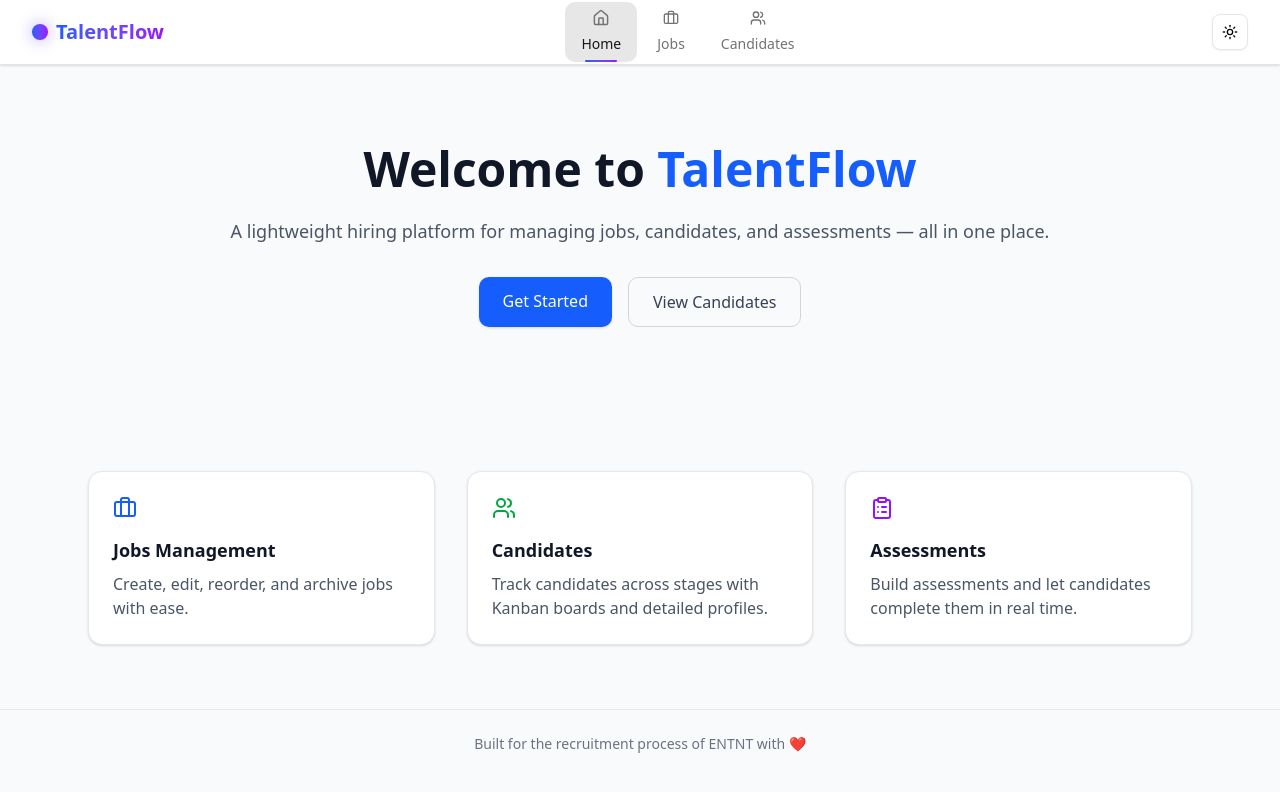
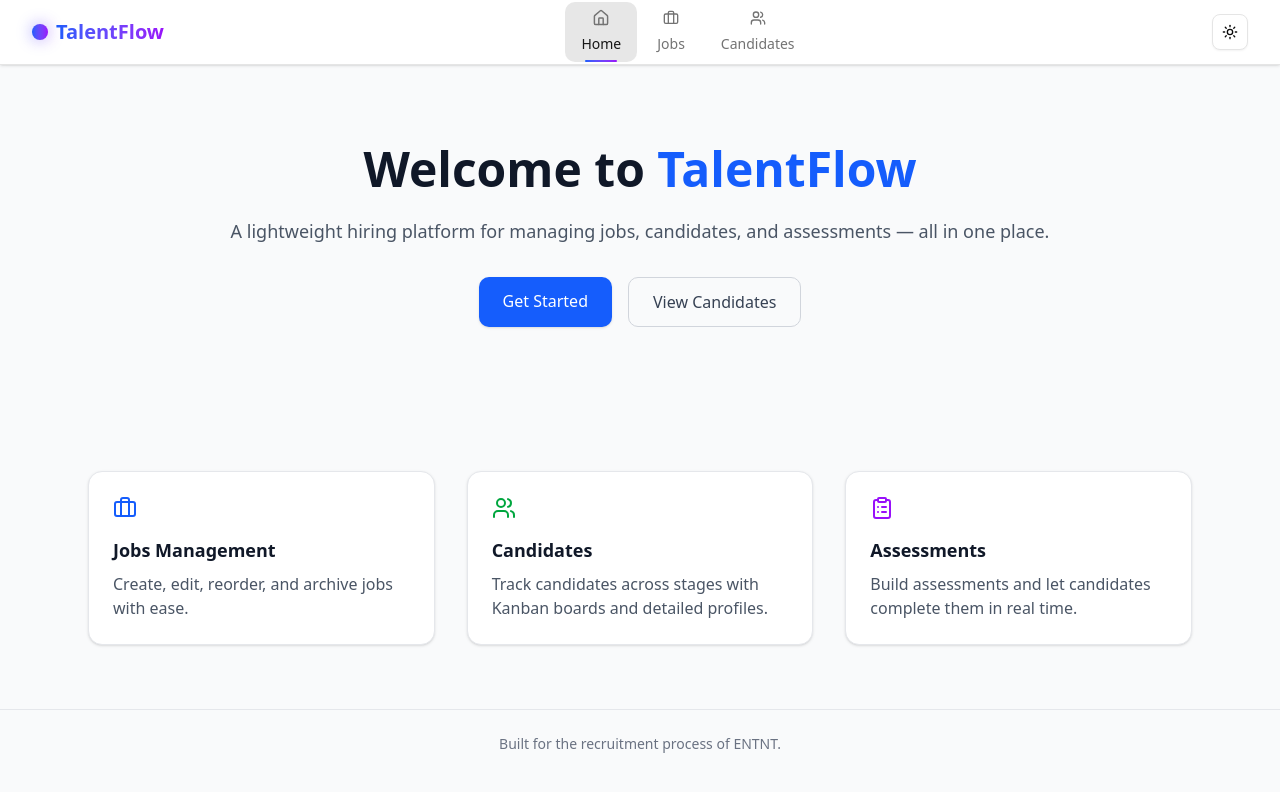
Before and after one commit to soul-eater04/TalentFlow-ENTNT, a React app in the folder frontend/: page / in a window 1280 px wide. Shown: the top 792 px of the page. Built offline with nearby package versions, Linux system fonts and the light colour scheme; the HTML template or start-up script is replaced by a standard one; what miragejs would draw is missing.

Commit message:
Minor fix

```diff
--- a/frontend/src/components/Home.jsx
+++ b/frontend/src/components/Home.jsx
@@ -72,7 +72,7 @@ const Home = () => {
       {/* Footer */}
       <footer className="py-6 border-t border-gray-200 dark:border-gray-700 text-center">
         <p className="text-sm text-gray-500 dark:text-gray-400">
-          Built for the recruitment process of ENTNT with ❤️
+          Built for the recruitment process of ENTNT.
         </p>
       </footer>
     </div>
```
